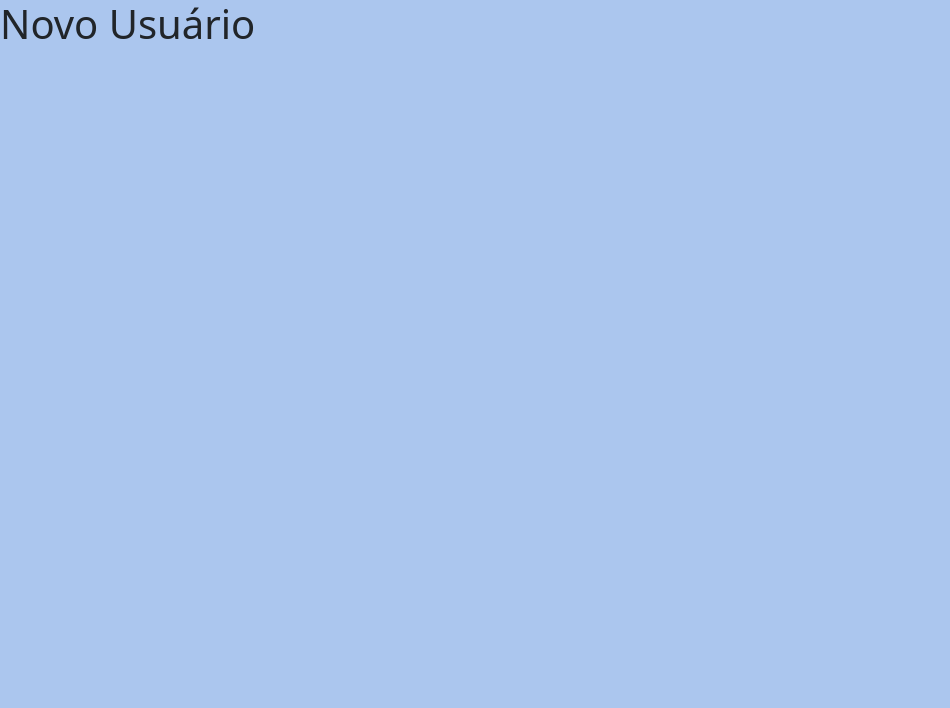
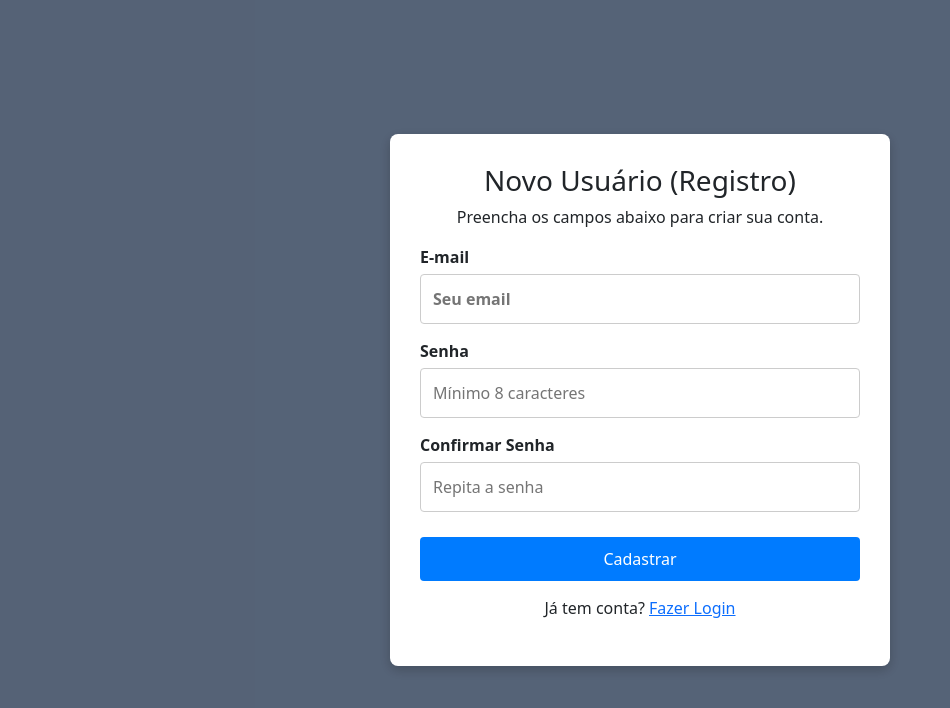
Before and after one commit to PabloMMana/AGPersonalizadosFront, a React (Create React App) app: page /novo-usuario in a window 1280 px wide. Shown: the top 708 px of the page, without its empty margins (0-950 px from the left). Built offline with nearby package versions, Linux system fonts and the light colour scheme.

Commit message:
Ajuste de registro

```diff
--- a/src/App.js
+++ b/src/App.js
@@ -9,6 +9,7 @@ import Estoques from './pages/Estoques';
 import Produtos from './pages/Produtos';
 import ForgotPassword from './components/ForgotPassword'; // <-- Adicione esta linha (assumindo que está em components)
 import ResetPassword from './components/ResetPassword';
+import Register from './components/Register';
 
 
 
@@ -25,7 +26,7 @@ function App() {
       <Routes>
         <Route path="/login" element={<Login />} />
         <Route path="/esquecisenha" element={<ForgotPassword />} />
-        <Route path="/novo-usuario" element={<h1>Novo Usuário</h1>} />
+        <Route path="/novo-usuario" element={<Register />} />
         <Route path="/reset-password" element={<ResetPassword />} />
 
 
--- /dev/null
+++ b/src/components/Register.js
@@ -0,0 +1,119 @@
+import React, { useState } from 'react';
+import axios from 'axios';
+import { useNavigate } from 'react-router-dom';
+
+const Register = () => {
+    const [email, setEmail] = useState('');
+    const [password, setPassword] = useState('');
+    const [confirmPassword, setConfirmPassword] = useState('');
+    const [message, setMessage] = useState('');
+    const [error, setError] = useState('');
+    const [isLoading, setIsLoading] = useState(false);
+    const navigate = useNavigate();
+
+    const handleSubmit = async (e) => {
+        e.preventDefault();
+        setMessage('');
+        setError('');
+        setIsLoading(true);
+
+        if (password !== confirmPassword) {
+            setError('As senhas não coincidem.');
+            setIsLoading(false);
+            return;
+        }
+
+        try {
+            // O Backend espera { "email": "...", "senha": "..." }
+            await axios.post('http://localhost:5000/api/login/registrar', {
+                email: email,
+                senha: password
+            });
+
+            setMessage('Usuário registrado com sucesso! Redirecionando para o Login...');
+
+            // Limpar campos
+            setEmail('');
+            setPassword('');
+            setConfirmPassword('');
+
+            // Redirecionar para login após 3 segundos
+            setTimeout(() => {
+                navigate('/login');
+            }, 3000);
+
+        } catch (err) {
+            // Captura a mensagem de erro do Backend (ex: "Este e-mail já está em uso.")
+            const errMsg = err.response?.data || 'Erro desconhecido ao tentar registrar.';
+            setError(errMsg);
+        } finally {
+            setIsLoading(false);
+        }
+    };
+
+    return (
+        <div className="modal-backdrop">
+            <div className="modal-content" style={{ maxWidth: '500px' }}> {/* Usa a largura ajustada */}
+                <h3>Novo Usuário (Registro)</h3>
+                <p>Preencha os campos abaixo para criar sua conta.</p>
+
+                <form onSubmit={handleSubmit}>
+
+                    {/* Campo E-mail */}
+                    <div className="form-group">
+                        <label htmlFor="regEmail">E-mail</label>
+                        <input
+                            id="regEmail"
+                            type="email"
+                            placeholder="Seu email"
+                            value={email}
+                            onChange={(e) => setEmail(e.target.value)}
+                            required
+                        />
+                    </div>
+
+                    {/* Campo Senha */}
+                    <div className="form-group">
+                        <label htmlFor="regPassword">Senha</label>
+                        <input
+                            id="regPassword"
+                            type="password"
+                            placeholder="Mínimo 8 caracteres"
+                            value={password}
+                            onChange={(e) => setPassword(e.target.value)}
+                            required
+                        />
+                    </div>
+
+                    {/* Campo Confirmação de Senha */}
+                    <div className="form-group">
+                        <label htmlFor="regConfirmPassword">Confirmar Senha</label>
+                        <input
+                            id="regConfirmPassword"
+                            type="password"
+                            placeholder="Repita a senha"
+                            value={confirmPassword}
+                            onChange={(e) => setConfirmPassword(e.target.value)}
+                            required
+                        />
+                    </div>
+
+                    {/* Exibição de Mensagens */}
+                    {error && <p className="error-message">{error}</p>}
+                    {message && <p className="success-message">{message}</p>}
+
+                    {/* Botão de Registro */}
+                    <button type="submit" disabled={isLoading} className="btn-primary">
+                        {isLoading ? 'Cadastrando...' : 'Cadastrar'}
+                    </button>
+                </form>
+
+                <p style={{ marginTop: '15px' }}>
+                    Já tem conta? <a href="/login">Fazer Login</a>
+                </p>
+            </div>
+        </div>
+    );
+};
+
+export default Register;
```
